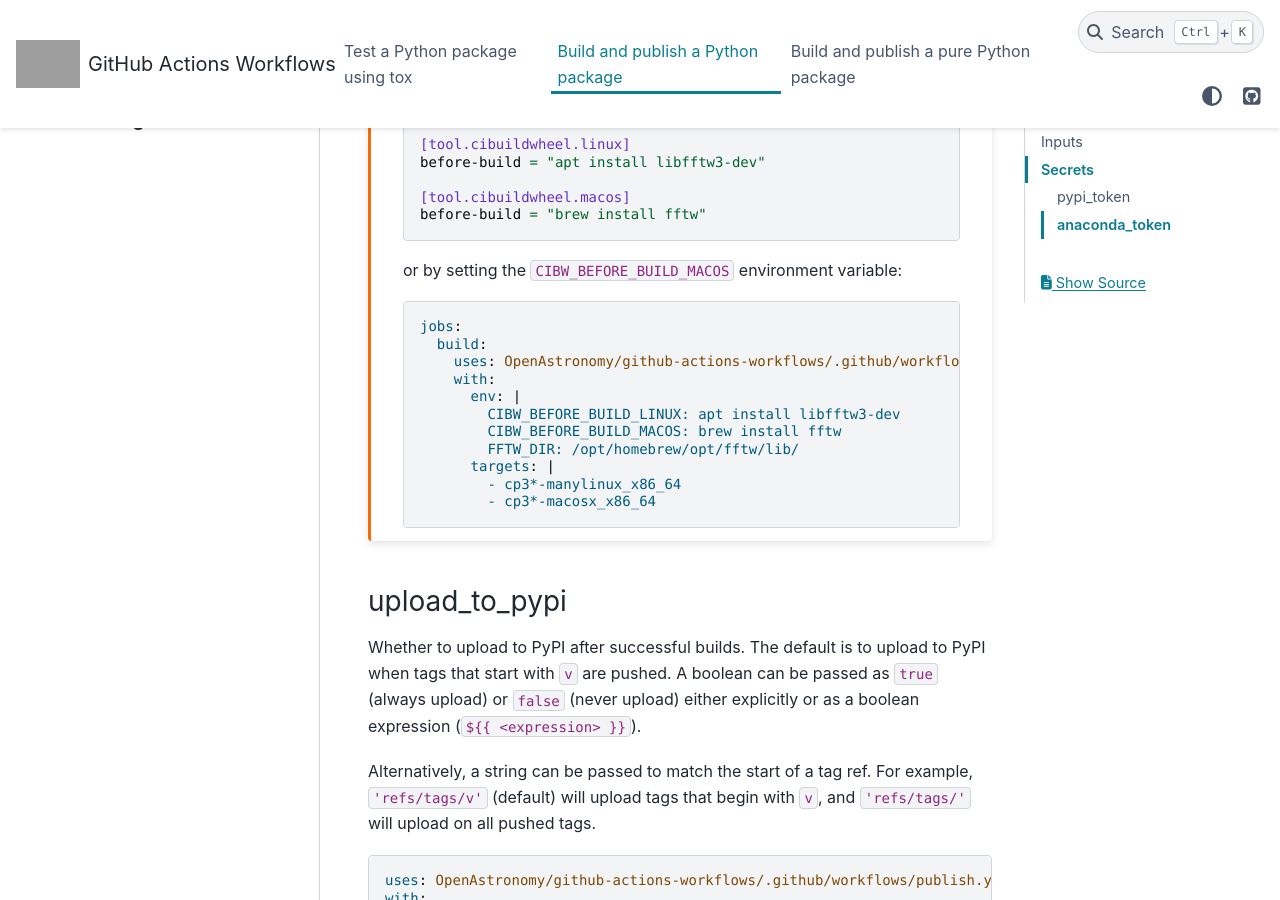
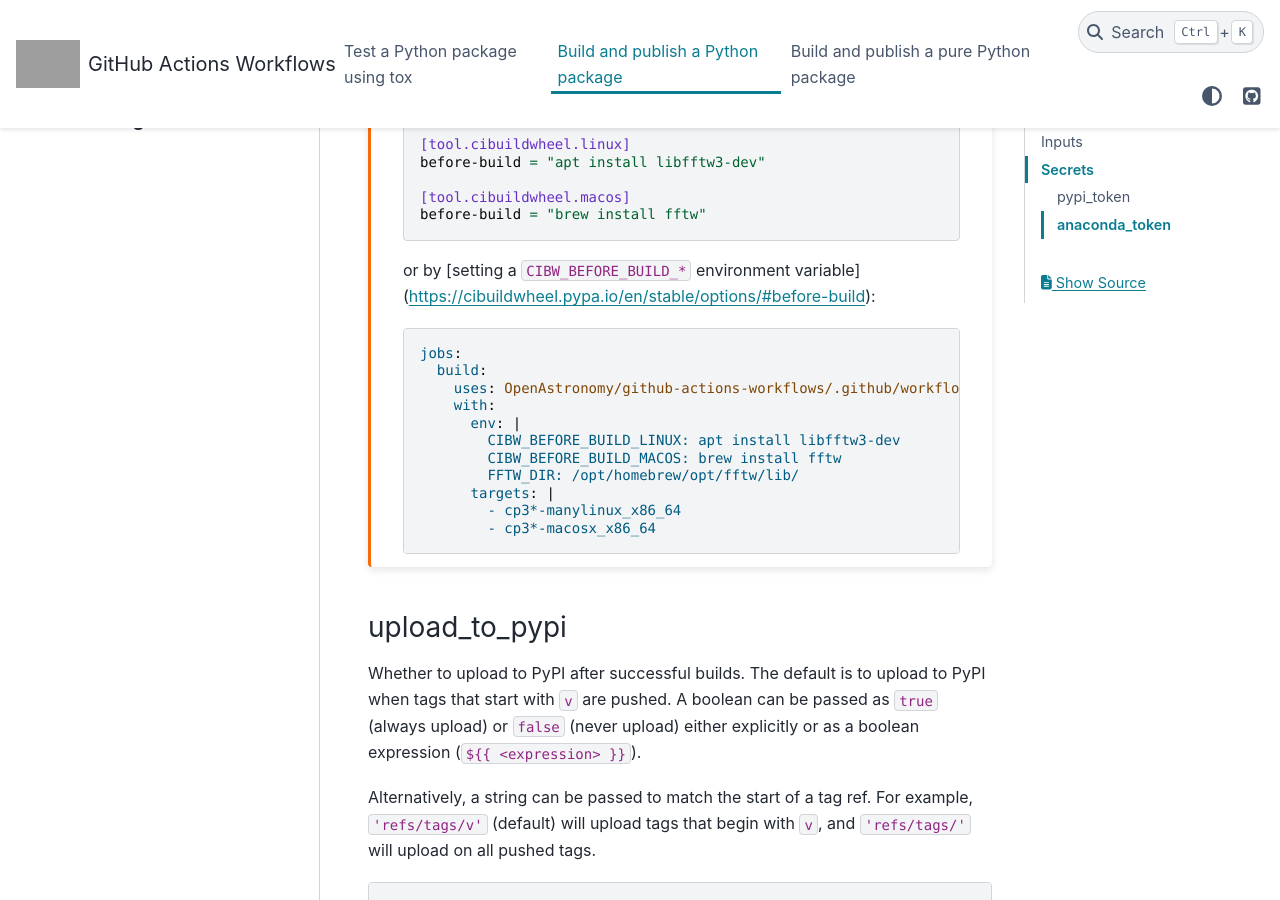
Before and after one commit to OpenAstronomy/github-actions-workflows, a Sphinx documentation site: the page built from docs/source/publish.rst, in a window 1280 px wide and 900 px high, scrolled down 2727 px. Built offline with Sphinx 7.4.7 and the PyData theme 0.15.4, drawn with Linux system fonts in a browser that asks for light colours; grey boxes are pictures that could not be loaded.

Commit message:
add link to CIBW docs

```diff
--- a/docs/source/publish.rst
+++ b/docs/source/publish.rst
@@ -125,7 +125,7 @@ extra.
     [tool.cibuildwheel.macos]
     before-build = "brew install fftw"
 
-  or by setting the ``CIBW_BEFORE_BUILD_MACOS`` environment variable:
+  or by [setting a ``CIBW_BEFORE_BUILD_*`` environment variable](https://cibuildwheel.pypa.io/en/stable/options/#before-build):
 
   .. code:: yaml
 
```
